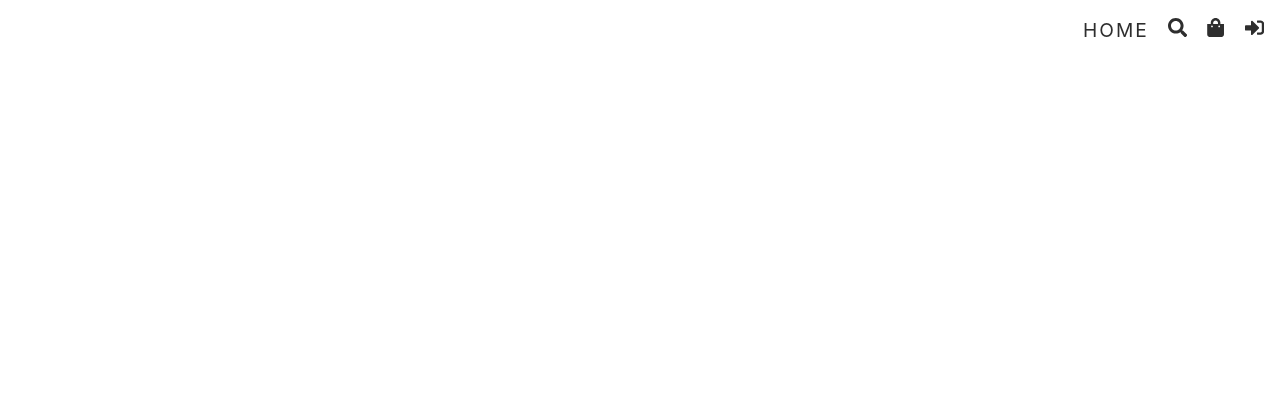
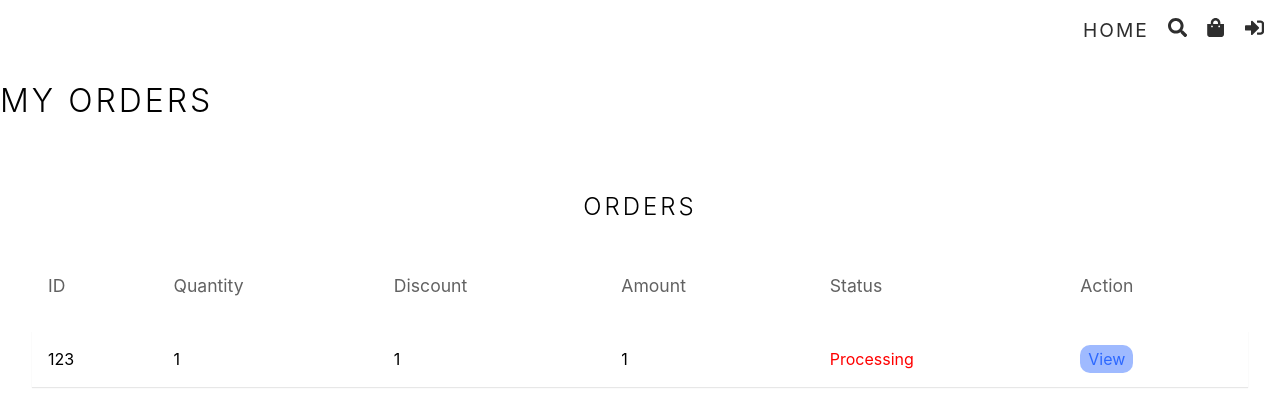
Before and after one commit to its-Rupesh/E-commerce-Frontend, a React (Vite) app: page /orders in a window 1280 px wide. Before the commit this address had no page. Shown: the top 412 px of the page. Built offline with nearby package versions, Linux system fonts and the light colour scheme.

Commit message:
Order Page

```diff
--- a/src/App.tsx
+++ b/src/App.tsx
@@ -28,6 +28,8 @@
 const Cart = lazy(() => import("./pages/Cart"));
 const Shipping = lazy(() => import("./pages/shipping"));
 const Login = lazy(() => import("./pages/Login"));
+const Order = lazy(() => import("./pages/Order"));
+const OrderDetails = lazy(() => import("./pages/OrderDetails"));
 const App = () => {
   return (
     <Router>
@@ -42,6 +44,8 @@
           {/*Login Necessary*/}
           <Route>
             <Route path="/shipping" element={<Shipping />} />
+            <Route path="/orders" element={<Order />} />
+            <Route path="/order:id" element={<OrderDetails />} />
           </Route>
           {/*Admin Routes*/}
           <Route
--- /dev/null
+++ b/src/pages/Order.tsx
@@ -0,0 +1,49 @@
+import { ReactElement, useState } from "react";
+import TableHOC from "../components/admin/TableHOC";
+import { Link } from "react-router-dom";
+import { Column } from "react-table";
+
+type DataType = {
+  _id: string;
+  amount: number;
+  quantity: number;
+  discount: number;
+  status: ReactElement;
+  action: ReactElement;
+};
+const coloum: Column<DataType>[] = [
+  { Header: "ID", accessor: "_id" },
+  { Header: "Quantity", accessor: "quantity" },
+  { Header: "Discount", accessor: "discount" },
+  { Header: "Amount", accessor: "amount" },
+  { Header: "Status", accessor: "status" },
+  { Header: "Action", accessor: "action" },
+];
+const Order = () => {
+  const [rows, setRows] = useState<DataType[]>([
+    {
+      _id: "123",
+      amount: 1,
+      quantity: 1,
+      discount: 1,
+      status: <span className="red">Processing</span>,
+      action: <Link to={`/order/123`}>View</Link>,
+    },
+  ]);
+
+  const Table = TableHOC<DataType>(
+    coloum,
+    rows,
+    "dashboard-product-box",
+    "Orders",
+    rows.length > 6
+  )();
+  return (
+    <div className="container">
+      <h1>My Orders</h1>
+      {Table}
+    </div>
+  );
+};
+
+export default Order;
--- /dev/null
+++ b/src/pages/OrderDetails.tsx
@@ -0,0 +1,5 @@
+const OrderDetails = () => {
+  return <div>OderDetails</div>;
+};
+
+export default OrderDetails;
--- a/src/styles/app.scss
+++ b/src/styles/app.scss
@@ -42,7 +42,17 @@
   @import "admin-styles/dashboardapp";
   @import "admin-styles/mediaquery";
 
-
+.container{
+max-width: 1367px;
+width: 100%;
+margin: auto;
+overflow:auto;
+>h1{
+  @include heading;
+  margin:1rem 0;
+  text-align: left;
+}
+}
 .header{
   @include flex(row,flex-end,stretch,1.2rem);
   padding: 1rem;
```
